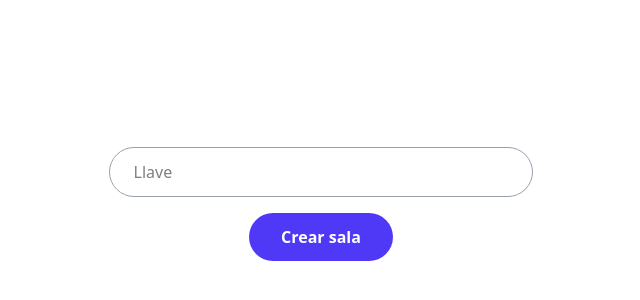
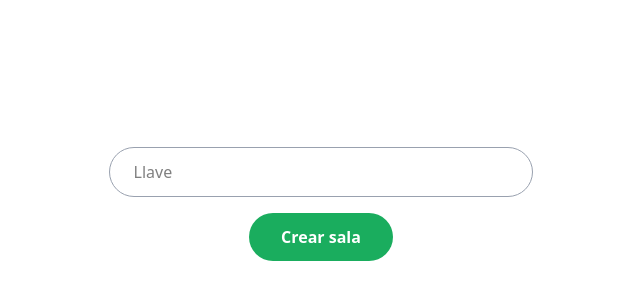
Before and after one commit to IyotoI/chat_my_del_front, a React app: page /login in a window 1280 px wide. Shown: the part 196-496 px from the top of the page, without its empty margins (319-959 px from the left). Built offline with nearby package versions, Linux system fonts and the light colour scheme; the HTML template or start-up script is replaced by a standard one.

Commit message:
Set the login button to green.

```diff
--- a/src/components/pages/LoginPage.jsx
+++ b/src/components/pages/LoginPage.jsx
@@ -14,7 +14,9 @@ export default function LoginPage() {
     <LoginTemplate>
       <form className="text-center">
         <Input placeholder="Llave" className="mb-4" />
-        <Button onClick={handleLogin}>Crear sala</Button>
+        <Button color="bg-[#1AAD5E]" onClick={handleLogin}>
+          Crear sala
+        </Button>
       </form>
     </LoginTemplate>
   );
```
